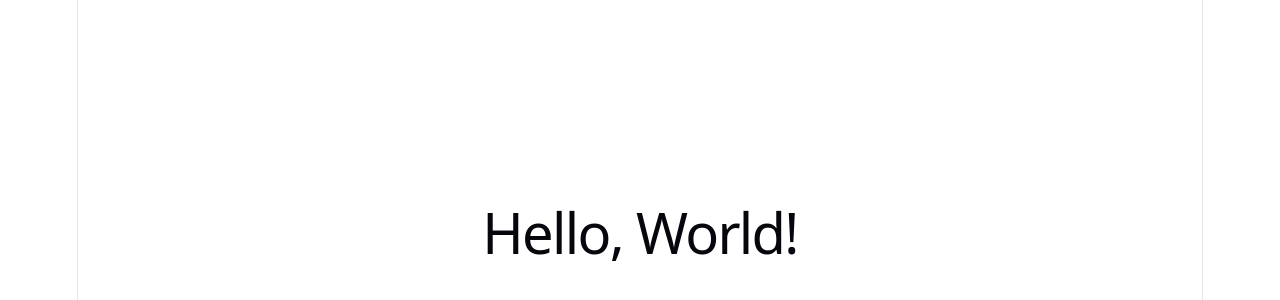
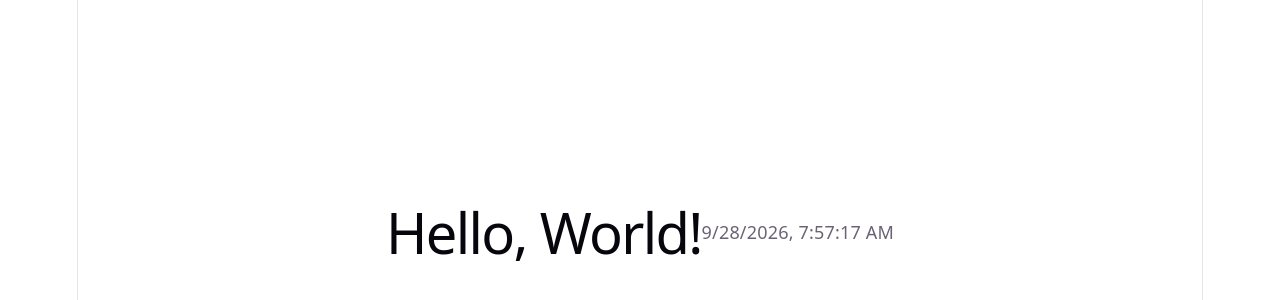
Before and after one commit to vsunday/jp_pref_puzzle, a React (Vite) app: page / in a window 1280 px wide. Shown: the part 168-468 px from the top of the page. Built offline with nearby package versions, Linux system fonts and the light colour scheme.

Commit message:
Claude task from Notion
Notion-Page-ID: 3d68cc7a-fff1-80c8-83ad-f0db98a232eb

```diff
--- a/src/App.tsx
+++ b/src/App.tsx
@@ -1,11 +1,19 @@
+import { useEffect, useState } from 'react'
 import './App.css'
 
 function App() {
   const color = new URLSearchParams(window.location.search).get('color')
+  const [now, setNow] = useState(() => new Date())
+
+  useEffect(() => {
+    const id = setInterval(() => setNow(new Date()), 1000)
+    return () => clearInterval(id)
+  }, [])
 
   return (
     <div className="app">
       <h1 style={color ? { color } : undefined}>Hello, World!</h1>
+      <p>{now.toLocaleString()}</p>
     </div>
   )
 }
```
